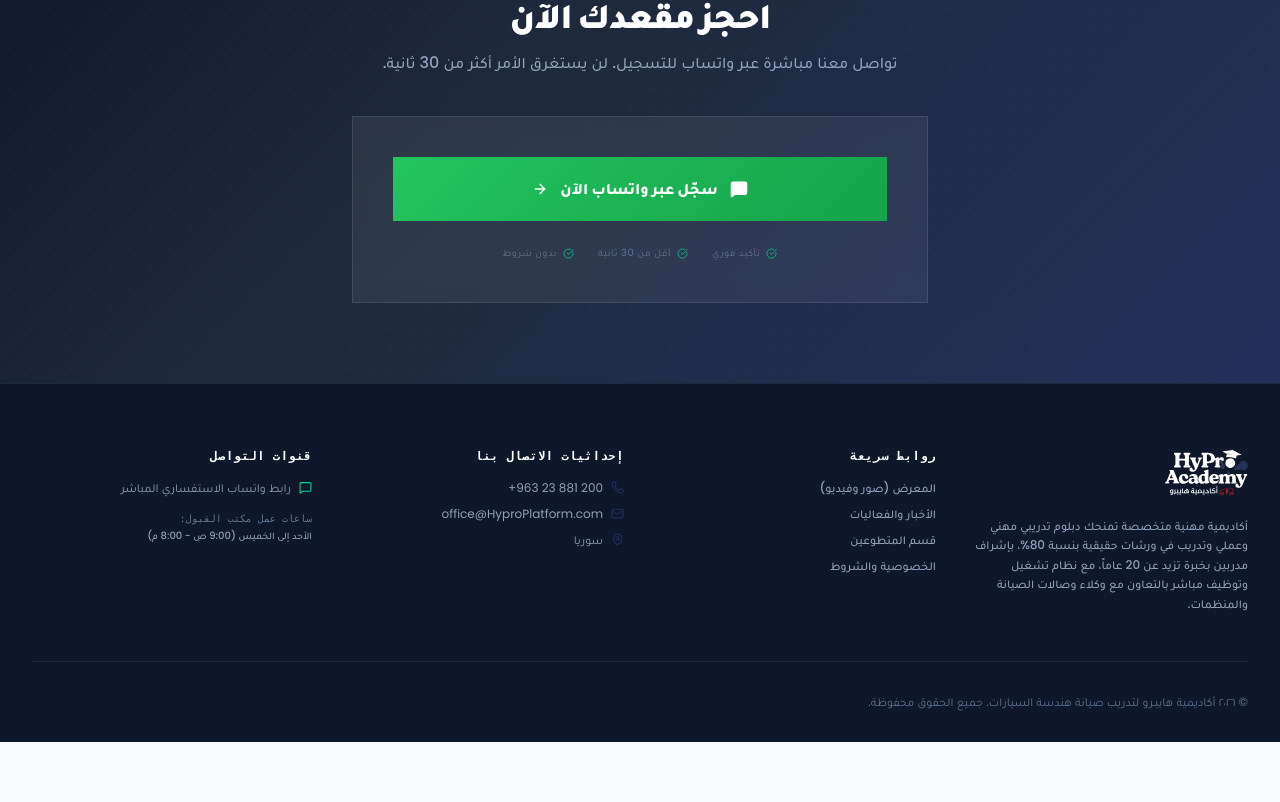
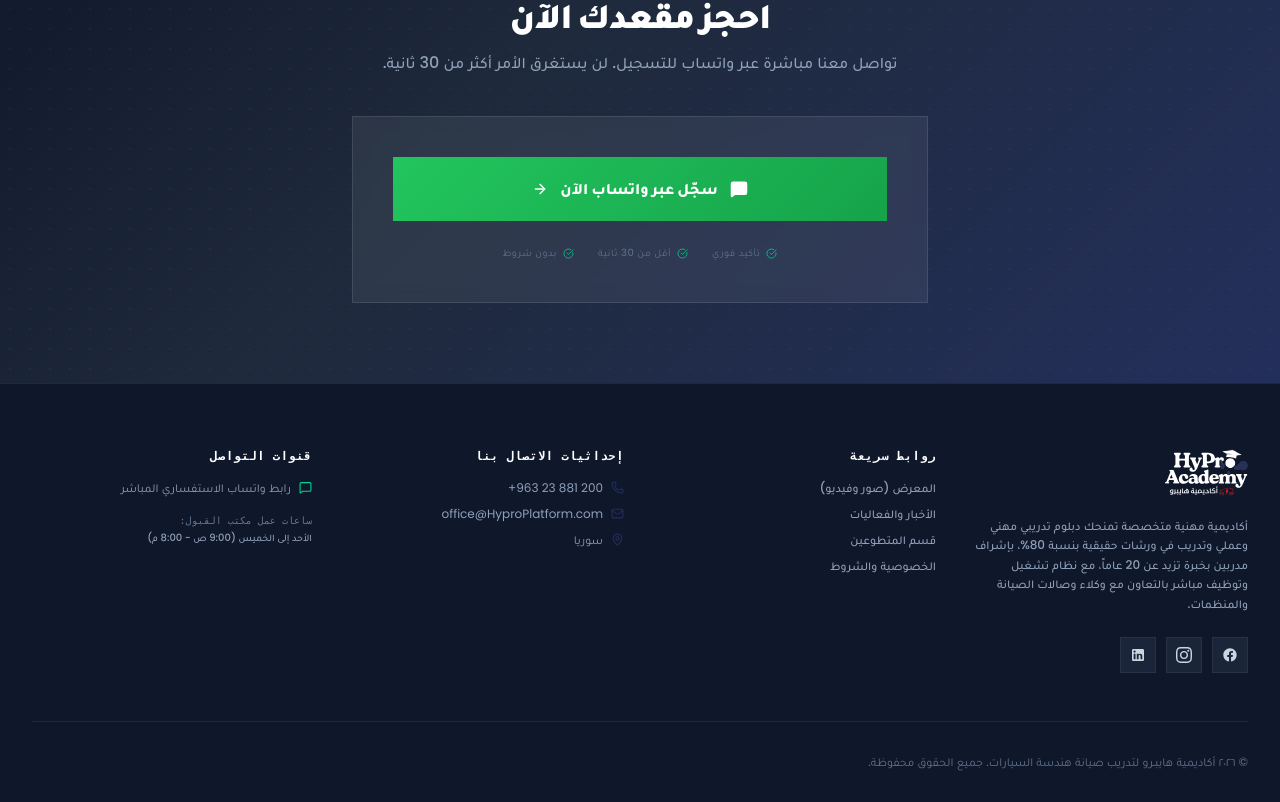
Before and after one commit to AlioM46/hypro-acadmey, a React (Vite) app: page / in a window 1280 px wide. Shown: the part 7045-7847 px from the top of the page. Before the commit the page ends 7787 px from the top, so only its background shows below. Built offline with nearby package versions, Linux system fonts and the light colour scheme.

Commit message:
feat(footer): add official Facebook, Instagram, and LinkedIn media links to Footer

```diff
--- a/src/components/layout/Footer.tsx
+++ b/src/components/layout/Footer.tsx
@@ -15,6 +15,9 @@
     addressEn: string;
     addressAr: string;
     telegram: string;
+    facebook?: string;
+    linkedin?: string;
+    instagram?: string;
   };
   meta: {
     descriptionEn: string;
@@ -34,6 +37,48 @@
             <p className="text-slate-400 text-xs leading-relaxed max-w-sm font-sans pt-1 font-medium">
               {lang === 'en' ? meta.descriptionEn : meta.descriptionAr}
             </p>
+
+            {/* Social Media Buttons */}
+            <div className="flex items-center gap-2.5 pt-2">
+              <a
+                href={contact.facebook || 'https://www.facebook.com/profile.php?id=61586683203347'}
+                target="_blank"
+                rel="noopener noreferrer"
+                aria-label="Facebook"
+                className="w-9 h-9 rounded-lg bg-slate-800/80 border border-slate-700/50 hover:bg-blue-600 hover:border-blue-500 text-slate-300 hover:text-white flex items-center justify-center transition-all shadow-sm hover:scale-105"
+                title="Facebook"
+              >
+                <svg className="w-4 h-4 fill-current" viewBox="0 0 24 24" aria-hidden="true">
+                  <path d="M22 12c0-5.523-4.477-10-10-10S2 6.477 2 12c0 4.991 3.657 9.128 8.438 9.878v-6.987h-2.54V12h2.54V9.797c0-2.506 1.492-3.89 3.777-3.89 1.094 0 2.238.195 2.238.195v2.46h-1.26c-1.243 0-1.63.771-1.63 1.562V12h2.773l-.443 2.891h-2.33v6.988C18.343 21.128 22 16.991 22 12z" />
+                </svg>
+              </a>
+
+              <a
+                href={contact.instagram || 'https://www.instagram.com/hypro_academy?igsh=MWI5aDA0MHc1ejViOA%3D%3D&utm_source=qr'}
+                target="_blank"
+                rel="noopener noreferrer"
+                aria-label="Instagram"
+                className="w-9 h-9 rounded-lg bg-slate-800/80 border border-slate-700/50 hover:bg-gradient-to-tr hover:from-amber-500 hover:via-rose-500 hover:to-purple-600 hover:border-transparent text-slate-300 hover:text-white flex items-center justify-center transition-all shadow-sm hover:scale-105"
+                title="Instagram"
+              >
+                <svg className="w-4 h-4 fill-current" viewBox="0 0 24 24" aria-hidden="true">
+                  <path d="M12 2.163c3.204 0 3.584.012 4.85.07 3.252.148 4.771 1.691 4.919 4.919.058 1.265.069 1.645.069 4.849 0 3.205-.012 3.584-.069 4.849-.149 3.225-1.664 4.771-4.919 4.919-1.266.058-1.644.07-4.85.07-3.204 0-3.584-.012-4.849-.07-3.26-.149-4.771-1.699-4.919-4.92-.058-1.265-.07-1.644-.07-4.849 0-3.204.013-3.583.07-4.849.149-3.227 1.664-4.771 4.919-4.919 1.266-.057 1.645-.069 4.849-.069zm0-2.163c-3.259 0-3.667.014-4.947.072-4.358.2-6.78 2.618-6.98 6.98-.059 1.281-.073 1.689-.073 4.948 0 3.259.014 3.668.072 4.948.2 4.358 2.618 6.78 6.98 6.98 1.281.058 1.689.072 4.948.072 3.259 0 3.668-.014 4.948-.072 4.354-.2 6.782-2.618 6.979-6.98.059-1.28.073-1.689.073-4.948 0-3.259-.014-3.667-.072-4.947-.196-4.354-2.617-6.78-6.979-6.98-1.281-.059-1.69-.073-4.949-.073zm0 5.838c-3.403 0-6.162 2.759-6.162 6.162s2.759 6.163 6.162 6.163 6.162-2.759 6.162-6.163c0-3.403-2.759-6.162-6.162-6.162zm0 10.162c-2.209 0-4-1.79-4-4 0-2.209 1.791-4 4-4s4 1.791 4 4c0 2.21-1.791 4-4 4zm6.406-11.845c-.796 0-1.441.645-1.441 1.44s.645 1.44 1.441 1.44c.795 0 1.439-.645 1.439-1.44s-.644-1.44-1.439-1.44z" />
+                </svg>
+              </a>
+
+              <a
+                href={contact.linkedin || 'https://www.linkedin.com/company/117234531/admin/analytics/search-appearances/'}
+                target="_blank"
+                rel="noopener noreferrer"
+                aria-label="LinkedIn"
+                className="w-9 h-9 rounded-lg bg-slate-800/80 border border-slate-700/50 hover:bg-blue-700 hover:border-blue-600 text-slate-300 hover:text-white flex items-center justify-center transition-all shadow-sm hover:scale-105"
+                title="LinkedIn"
+              >
+                <svg className="w-4 h-4 fill-current" viewBox="0 0 24 24" aria-hidden="true">
+                  <path d="M19 3a2 2 0 0 1 2 2v14a2 2 0 0 1-2 2H5a2 2 0 0 1-2-2V5a2 2 0 0 1 2-2h14m-.5 15.5v-5.3a3.26 3.26 0 0 0-3.26-3.26c-.85 0-1.84.52-2.28 1.3v-1.11h-2.79v8.37h2.79v-4.93c0-.77.62-1.4 1.39-1.4a1.4 1.4 0 0 1 1.4 1.4v4.93h2.75M6.88 8.56a1.68 1.68 0 0 0 1.68-1.68c0-.93-.75-1.69-1.68-1.69a1.69 1.69 0 0 0-1.69 1.69c0 .93.76 1.68 1.69 1.68m1.39 9.94v-8.37H5.5v8.37h2.77z" />
+                </svg>
+              </a>
+            </div>
           </div>
 
           {/* Quick Links */}
@@ -83,7 +128,7 @@
             <h5 className="text-xs font-bold text-slate-350 tracking-wider uppercase font-mono">
               {t('channels')}
             </h5>
-            <div className="space-y-2 text-xs">
+            <div className="space-y-2.5 text-xs">
               <a
                 href={contact.whatsapp}
                 target="_blank"
@@ -93,6 +138,48 @@
                 <MessageSquare size={13} className="text-emerald-400" />
                 <span>{t('telegramWaLink')}</span>
               </a>
+
+              {contact.facebook && (
+                <a
+                  href={contact.facebook}
+                  target="_blank"
+                  rel="noreferrer"
+                  className="flex items-center gap-2 text-slate-400 hover:text-blue-400 transition-colors decoration-none"
+                >
+                  <svg className="w-3.5 h-3.5 fill-current text-blue-500" viewBox="0 0 24 24" aria-hidden="true">
+                    <path d="M22 12c0-5.523-4.477-10-10-10S2 6.477 2 12c0 4.991 3.657 9.128 8.438 9.878v-6.987h-2.54V12h2.54V9.797c0-2.506 1.492-3.89 3.777-3.89 1.094 0 2.238.195 2.238.195v2.46h-1.26c-1.243 0-1.63.771-1.63 1.562V12h2.773l-.443 2.891h-2.33v6.988C18.343 21.128 22 16.991 22 12z" />
+                  </svg>
+                  <span>{t('facebookLink')}</span>
+                </a>
+              )}
+
+              {contact.instagram && (
+                <a
+                  href={contact.instagram}
+                  target="_blank"
+                  rel="noreferrer"
+                  className="flex items-center gap-2 text-slate-400 hover:text-pink-400 transition-colors decoration-none"
+                >
+                  <svg className="w-3.5 h-3.5 fill-current text-pink-500" viewBox="0 0 24 24" aria-hidden="true">
+                    <path d="M12 2.163c3.204 0 3.584.012 4.85.07 3.252.148 4.771 1.691 4.919 4.919.058 1.265.069 1.645.069 4.849 0 3.205-.012 3.584-.069 4.849-.149 3.225-1.664 4.771-4.919 4.919-1.266.058-1.644.07-4.85.07-3.204 0-3.584-.012-4.849-.07-3.26-.149-4.771-1.699-4.919-4.92-.058-1.265-.07-1.644-.07-4.849 0-3.204.013-3.583.07-4.849.149-3.227 1.664-4.771 4.919-4.919 1.266-.057 1.645-.069 4.849-.069zm0-2.163c-3.259 0-3.667.014-4.947.072-4.358.2-6.78 2.618-6.98 6.98-.059 1.281-.073 1.689-.073 4.948 0 3.259.014 3.668.072 4.948.2 4.358 2.618 6.78 6.98 6.98 1.281.058 1.689.072 4.948.072 3.259 0 3.668-.014 4.948-.072 4.354-.2 6.782-2.618 6.979-6.98.059-1.28.073-1.689.073-4.948 0-3.259-.014-3.667-.072-4.947-.196-4.354-2.617-6.78-6.979-6.98-1.281-.059-1.69-.073-4.949-.073zm0 5.838c-3.403 0-6.162 2.759-6.162 6.162s2.759 6.163 6.162 6.163 6.162-2.759 6.162-6.163c0-3.403-2.759-6.162-6.162-6.162zm0 10.162c-2.209 0-4-1.79-4-4 0-2.209 1.791-4 4-4s4 1.791 4 4c0 2.21-1.791 4-4 4zm6.406-11.845c-.796 0-1.441.645-1.441 1.44s.645 1.44 1.441 1.44c.795 0 1.439-.645 1.439-1.44s-.644-1.44-1.439-1.44z" />
+                  </svg>
+                  <span>{t('instagramLink')}</span>
+                </a>
+              )}
+
+              {contact.linkedin && (
+                <a
+                  href={contact.linkedin}
+                  target="_blank"
+                  rel="noreferrer"
+                  className="flex items-center gap-2 text-slate-400 hover:text-blue-400 transition-colors decoration-none"
+                >
+                  <svg className="w-3.5 h-3.5 fill-current text-blue-600" viewBox="0 0 24 24" aria-hidden="true">
+                    <path d="M19 3a2 2 0 0 1 2 2v14a2 2 0 0 1-2 2H5a2 2 0 0 1-2-2V5a2 2 0 0 1 2-2h14m-.5 15.5v-5.3a3.26 3.26 0 0 0-3.26-3.26c-.85 0-1.84.52-2.28 1.3v-1.11h-2.79v8.37h2.79v-4.93c0-.77.62-1.4 1.39-1.4a1.4 1.4 0 0 1 1.4 1.4v4.93h2.75M6.88 8.56a1.68 1.68 0 0 0 1.68-1.68c0-.93-.75-1.69-1.68-1.69a1.69 1.69 0 0 0-1.69 1.69c0 .93.76 1.68 1.69 1.68m1.39 9.94v-8.37H5.5v8.37h2.77z" />
+                  </svg>
+                  <span>{t('linkedinLink')}</span>
+                </a>
+              )}
 
               <div className="pt-2 text-[10px] text-slate-500 font-mono">
                 {t('admissionsHours')}
```
